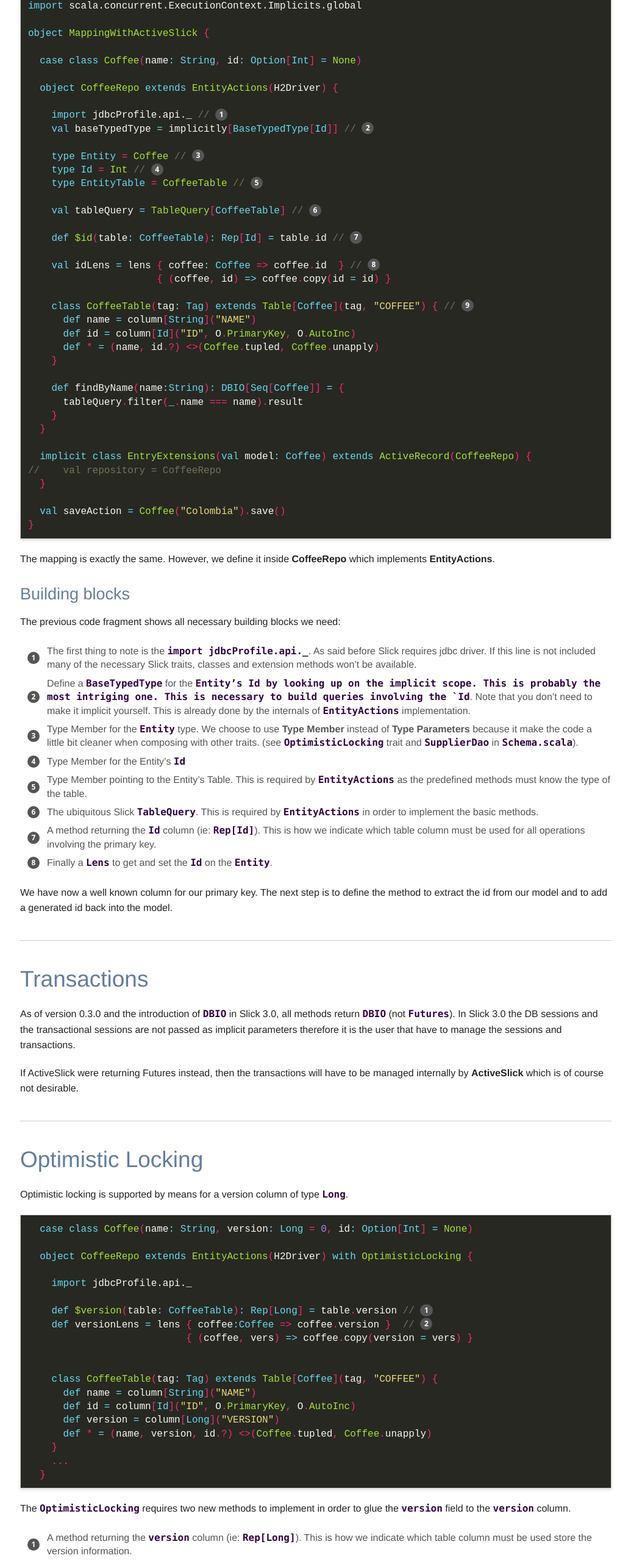
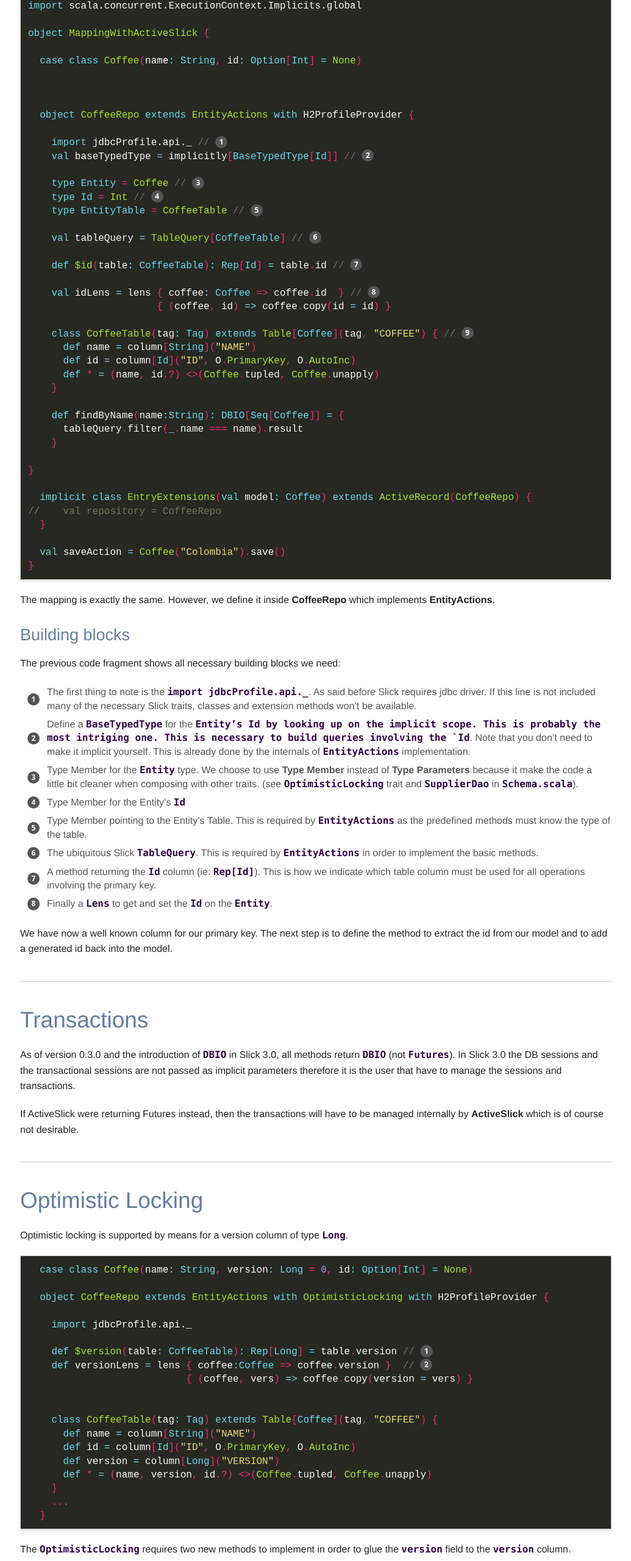
Before and after one commit to strongtyped/active-slick, a plain HTML site: page index.html in a window 1280 px wide. Shown: the part 4460-7020 px from the top of the page at 61% size, without its empty margins (122-1157 px from the left). Drawn offline with Linux system fonts and the light colour scheme.

Commit message:
updates for release 0.3.2

```diff
--- a/index.html
+++ b/index.html
@@ -258,7 +258,9 @@
 
   <span class="tok-k">case</span> <span class="tok-k">class</span> <span class="tok-nc">Coffee</span><span class="tok-o">(</span><span class="tok-n">name</span><span class="tok-k">:</span> <span class="tok-kt">String</span><span class="tok-o">,</span> <span class="tok-n">id</span><span class="tok-k">:</span> <span class="tok-kt">Option</span><span class="tok-o">[</span><span class="tok-kt">Int</span><span class="tok-o">]</span> <span class="tok-k">=</span> <span class="tok-nc">None</span><span class="tok-o">)</span>
 
-  <span class="tok-k">object</span> <span class="tok-nc">CoffeeRepo</span> <span class="tok-k">extends</span> <span class="tok-nc">EntityActions</span><span class="tok-o">(</span><span class="tok-n">H2Driver</span><span class="tok-o">)</span> <span class="tok-o">{</span>
+
+
+  <span class="tok-k">object</span> <span class="tok-nc">CoffeeRepo</span> <span class="tok-k">extends</span> <span class="tok-nc">EntityActions</span> <span class="tok-k">with</span> <span class="tok-n">H2ProfileProvider</span> <span class="tok-o">{</span>
 
     <span class="tok-k">import</span> <span class="tok-nn">jdbcProfile.api._</span> <span class="tok-c1">// </span><i class="conum" data-value="1"></i><b>(1)</b>
     <span class="tok-k">val</span> <span class="tok-n">baseTypedType</span> <span class="tok-k">=</span> <span class="tok-n">implicitly</span><span class="tok-o">[</span><span class="tok-kt">BaseTypedType</span><span class="tok-o">[</span><span class="tok-kt">Id</span><span class="tok-o">]]</span> <span class="tok-c1">// </span><i class="conum" data-value="2"></i><b>(2)</b>
@@ -283,7 +285,8 @@
     <span class="tok-k">def</span> <span class="tok-n">findByName</span><span class="tok-o">(</span><span class="tok-n">name</span><span class="tok-k">:</span><span class="tok-kt">String</span><span class="tok-o">)</span><span class="tok-k">:</span> <span class="tok-kt">DBIO</span><span class="tok-o">[</span><span class="tok-kt">Seq</span><span class="tok-o">[</span><span class="tok-kt">Coffee</span><span class="tok-o">]]</span> <span class="tok-k">=</span> <span class="tok-o">{</span>
       <span class="tok-n">tableQuery</span><span class="tok-o">.</span><span class="tok-n">filter</span><span class="tok-o">(</span><span class="tok-k">_</span><span class="tok-o">.</span><span class="tok-n">name</span> <span class="tok-o">===</span> <span class="tok-n">name</span><span class="tok-o">).</span><span class="tok-n">result</span>
     <span class="tok-o">}</span>
-  <span class="tok-o">}</span>
+
+<span class="tok-o">}</span>
 
   <span class="tok-k">implicit</span> <span class="tok-k">class</span> <span class="tok-nc">EntryExtensions</span><span class="tok-o">(</span><span class="tok-k">val</span> <span class="tok-n">model</span><span class="tok-k">:</span> <span class="tok-kt">Coffee</span><span class="tok-o">)</span> <span class="tok-k">extends</span> <span class="tok-nc">ActiveRecord</span><span class="tok-o">(</span><span class="tok-nc">CoffeeRepo</span><span class="tok-o">)</span> <span class="tok-o">{</span>
 <span class="tok-c1">//    val repository = CoffeeRepo</span>
@@ -365,7 +368,7 @@
 <div class="content">
 <pre class="pygments highlight"><code data-lang="scala">  <span class="tok-k">case</span> <span class="tok-k">class</span> <span class="tok-nc">Coffee</span><span class="tok-o">(</span><span class="tok-n">name</span><span class="tok-k">:</span> <span class="tok-kt">String</span><span class="tok-o">,</span> <span class="tok-n">version</span><span class="tok-k">:</span> <span class="tok-kt">Long</span> <span class="tok-o">=</span> <span class="tok-mi">0</span><span class="tok-o">,</span> <span class="tok-n">id</span><span class="tok-k">:</span> <span class="tok-kt">Option</span><span class="tok-o">[</span><span class="tok-kt">Int</span><span class="tok-o">]</span> <span class="tok-k">=</span> <span class="tok-nc">None</span><span class="tok-o">)</span>
 
-  <span class="tok-k">object</span> <span class="tok-nc">CoffeeRepo</span> <span class="tok-k">extends</span> <span class="tok-nc">EntityActions</span><span class="tok-o">(</span><span class="tok-n">H2Driver</span><span class="tok-o">)</span> <span class="tok-k">with</span> <span class="tok-nc">OptimisticLocking</span> <span class="tok-o">{</span>
+  <span class="tok-k">object</span> <span class="tok-nc">CoffeeRepo</span> <span class="tok-k">extends</span> <span class="tok-nc">EntityActions</span> <span class="tok-k">with</span> <span class="tok-nc">OptimisticLocking</span> <span class="tok-k">with</span> <span class="tok-n">H2ProfileProvider</span> <span class="tok-o">{</span>
 
     <span class="tok-k">import</span> <span class="tok-nn">jdbcProfile.api._</span>
 
@@ -468,7 +471,7 @@
 </div>
 <div id="footer">
 <div id="footer-text">
-Last updated 2015-08-16 00:59:10 CEST
+Last updated 2015-10-06 00:43:53 CEST
 </div>
 </div>
 </body>
```
